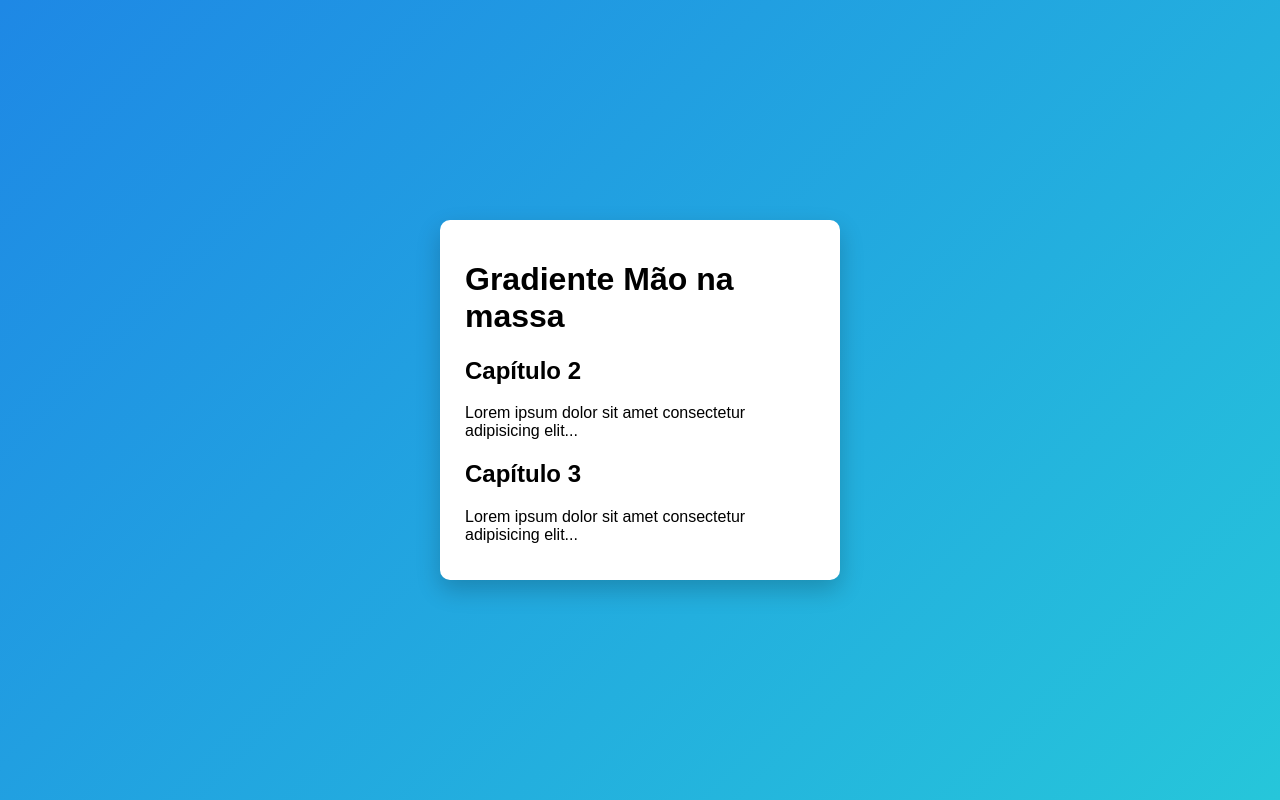
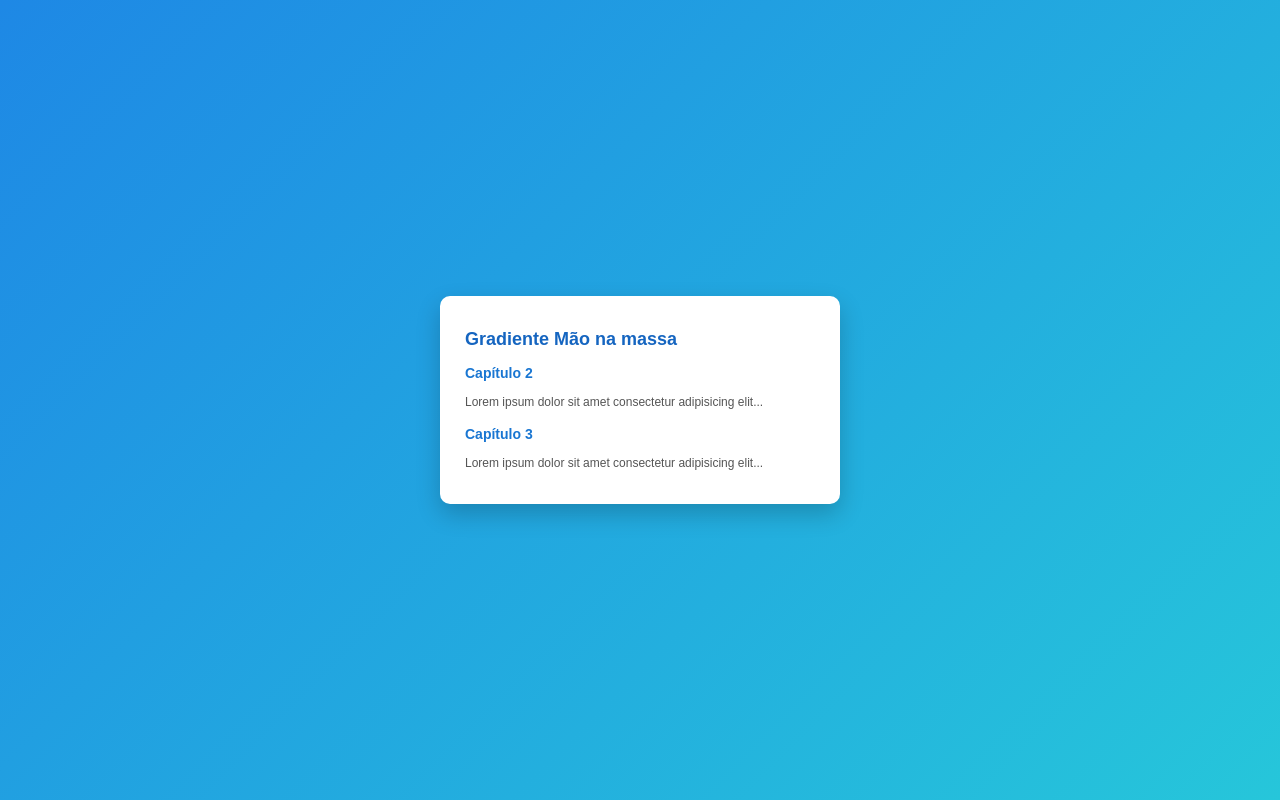
Before and after one commit to HeitorMorosini/CC1N-CSW-26, a plain HTML site: page aula-11/index.html in a window 1280 px wide. Drawn offline with Linux system fonts and the light colour scheme.

Commit message:
Update index.html

```diff
--- a/aula-11/index.html
+++ b/aula-11/index.html
@@ -22,7 +22,25 @@
       box-shadow: 0 10px 25px rgba(0, 0, 0, 0.2);
     }
 
+    .box h1 {
+      font-size: 18px;
+      color: #1565c0;
+      margin-bottom: 15px;
+    }
 
+    .box h2 {
+      font-size: 14px;
+      color: #1976d2;
+      margin-top: 15px;
+      margin-bottom: 5px;
+    }
+
+    .box p {
+      font-size: 12px;
+      color: #555;
+      line-height: 1.5;
+      text-align: justify;
+    }
   </style>
 </head>
 <body>
```
